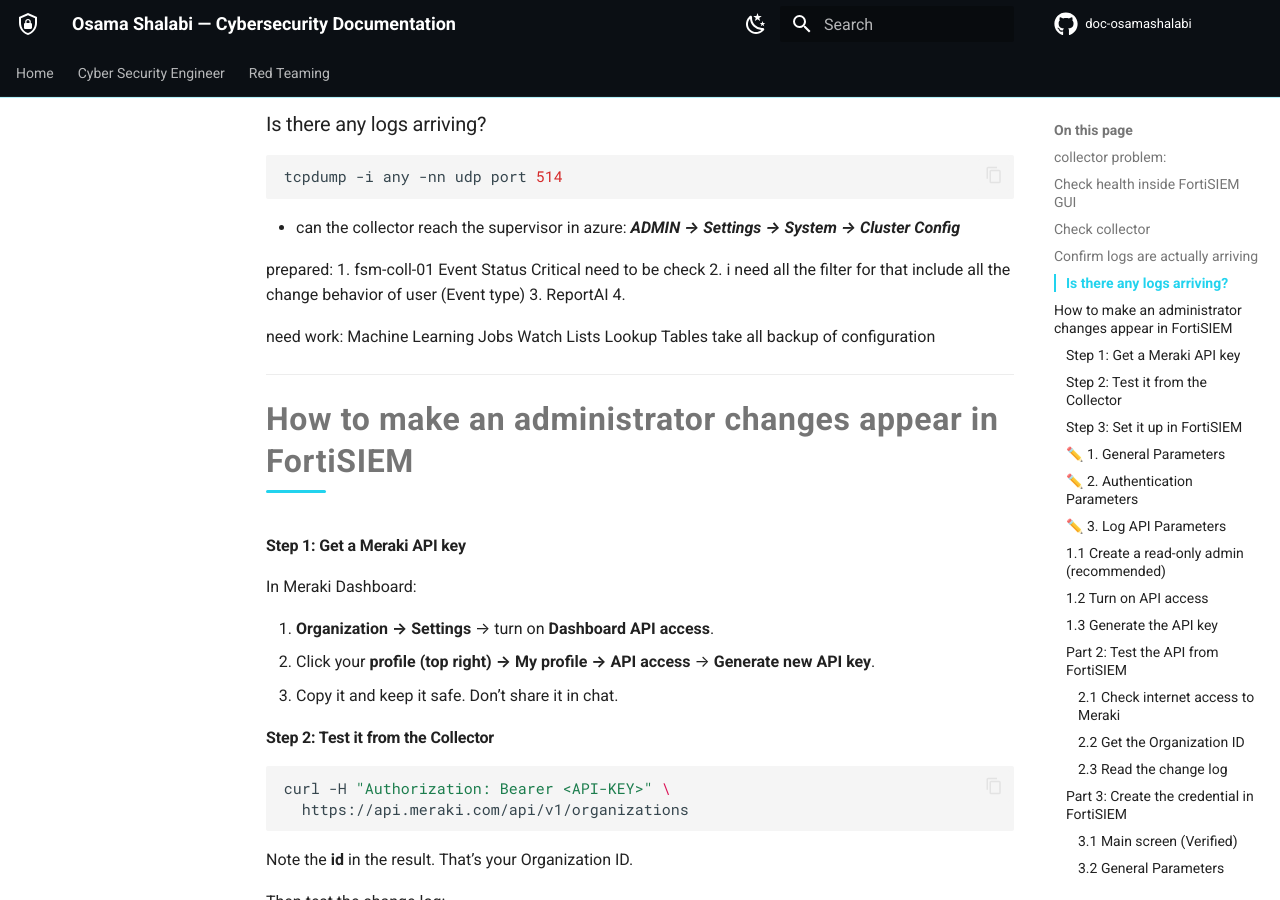
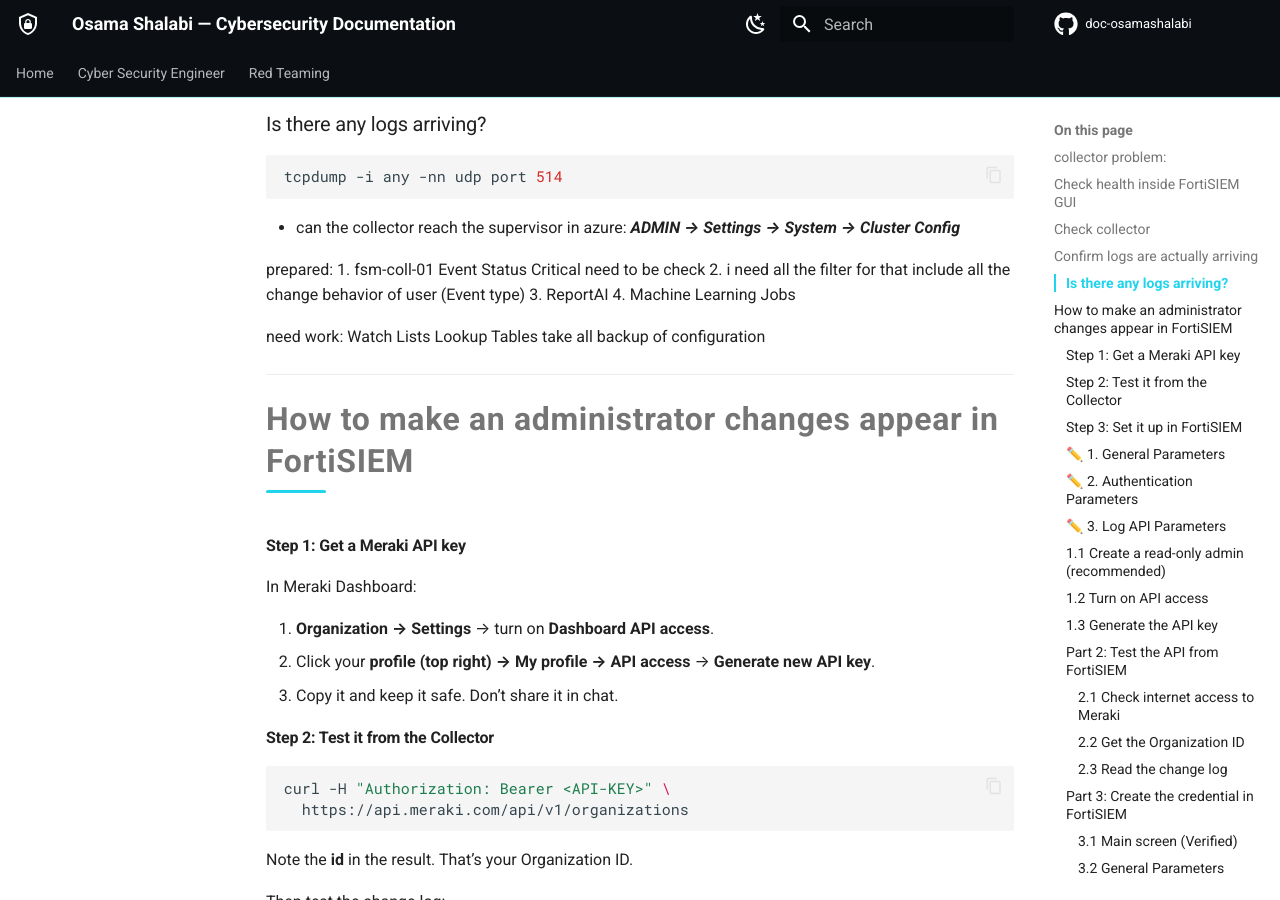
Before and after one commit to osamashalabi432-png/doc-osamashalabi, an MkDocs documentation site: the page built from docs/cyber-security-engineer/siem/fortisiem/troubleshooting/troubleshooting.md, in a window 1280 px wide and 900 px high, scrolled down 1682 px. Built offline with MkDocs 1.6.1 and Material for MkDocs 9.7.7, drawn with Linux system fonts in a browser that asks for light colours; comment, search, counter and statistics services are not loaded.

Commit message:
vault backup: 2026-11-01 15:32:03

```diff
--- a/docs/cyber-security-engineer/siem/fortisiem/troubleshooting/troubleshooting.md
+++ b/docs/cyber-security-engineer/siem/fortisiem/troubleshooting/troubleshooting.md
@@ -76,10 +76,9 @@ prepared:
 1. fsm-coll-01 Event Status Critical need to be check
 2. i need all the filter for that include all the change behavior of user (Event type)
 3. ReportAI
-4.
+4. Machine Learning Jobs
 
 need work:
-Machine Learning Jobs
 Watch Lists
 Lookup Tables
 take all backup of configuration
```
